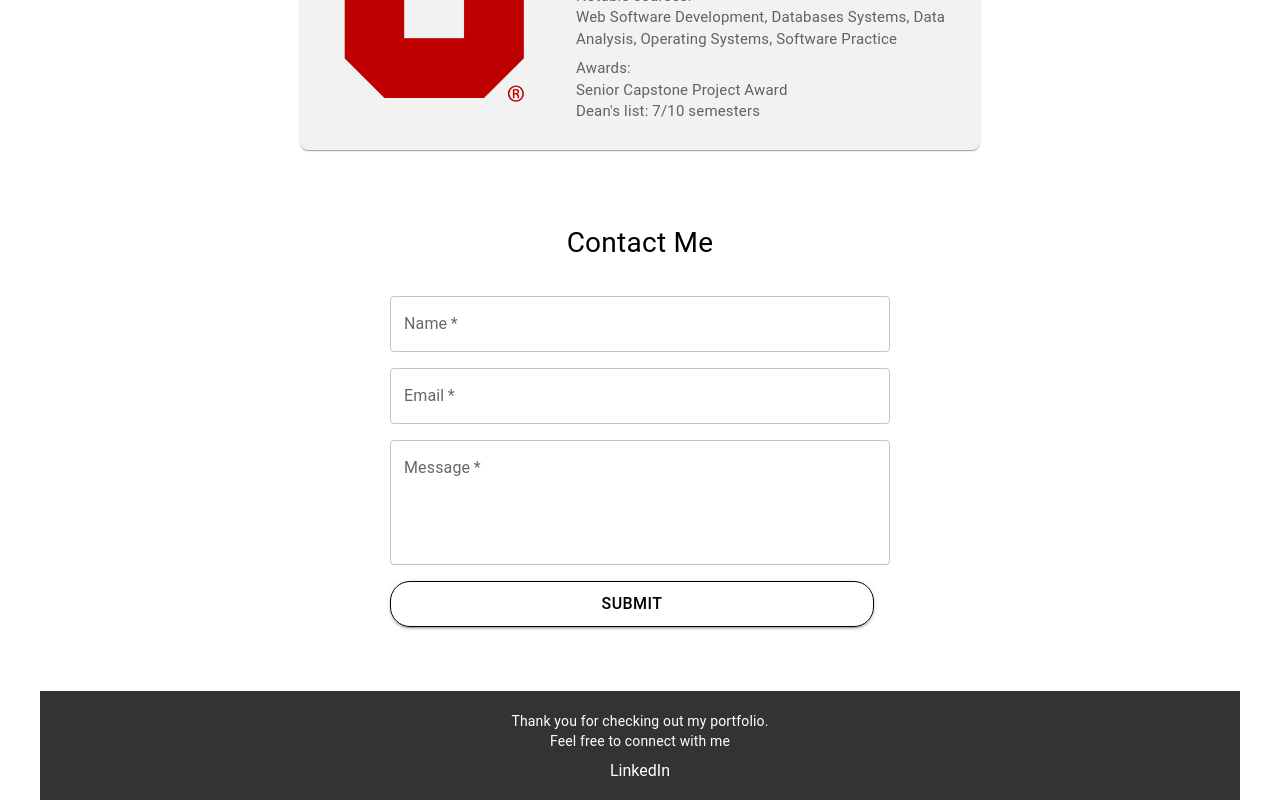
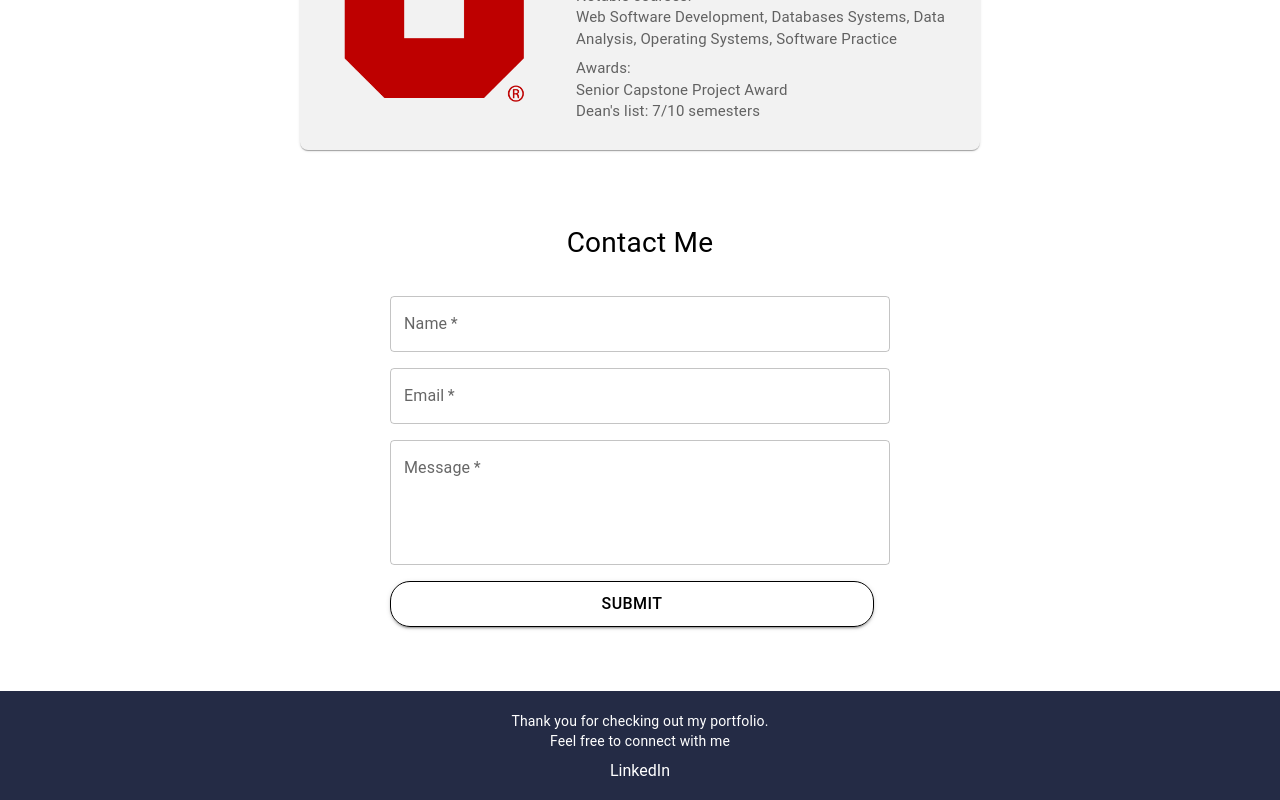
Before and after one commit to saudkjk/portfolio, a React (Create React App) app: page / in a window 1280 px wide. Shown: the part 3344-4144 px from the top of the page. Built offline with nearby package versions, Linux system fonts and the light colour scheme; the HTML template or start-up script is replaced by a standard one.

Commit message:
fixed footer

```diff
--- a/src/components/Footer/Footer.jsx
+++ b/src/components/Footer/Footer.jsx
@@ -6,19 +6,20 @@ export default function Footer() {
   return (
     <FooterWrapper>
       <Container maxWidth="md">
-        <Box>
-          <Typography variant="body2">Thank you for checking out my portfolio. <br /> Feel free to connect with me</Typography>
-          <SocialMedia>
-            <MuiLink href="https://linkedin.com/in/saoud-ald/" target="_blank">LinkedIn</MuiLink>
-          </SocialMedia>
-        </Box>
+        <Typography variant="body2">
+          Thank you for checking out my portfolio. <br /> Feel free to connect with me
+        </Typography>
+        <SocialMedia>
+          <MuiLink href="https://linkedin.com/in/saoud-ald/" target="_blank">LinkedIn</MuiLink>
+        </SocialMedia>
       </Container>
     </FooterWrapper>
   );
 };
 
-const FooterWrapper = styled(Container)`
-  background-color: #333;
+const FooterWrapper = styled(Box)`
+  width: 100%;
+  background-color: #242b45;
   color: #fff;
   padding: 20px 0;
   text-align: center;
```
